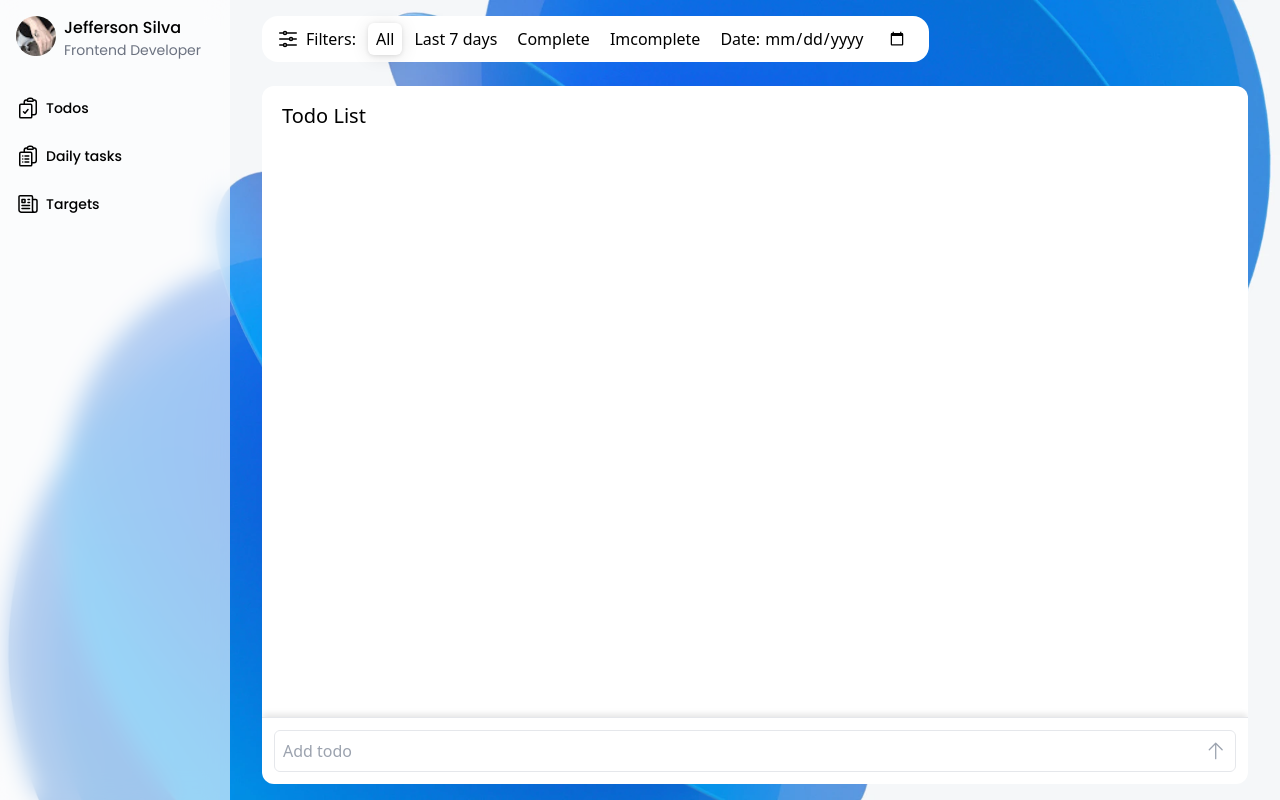
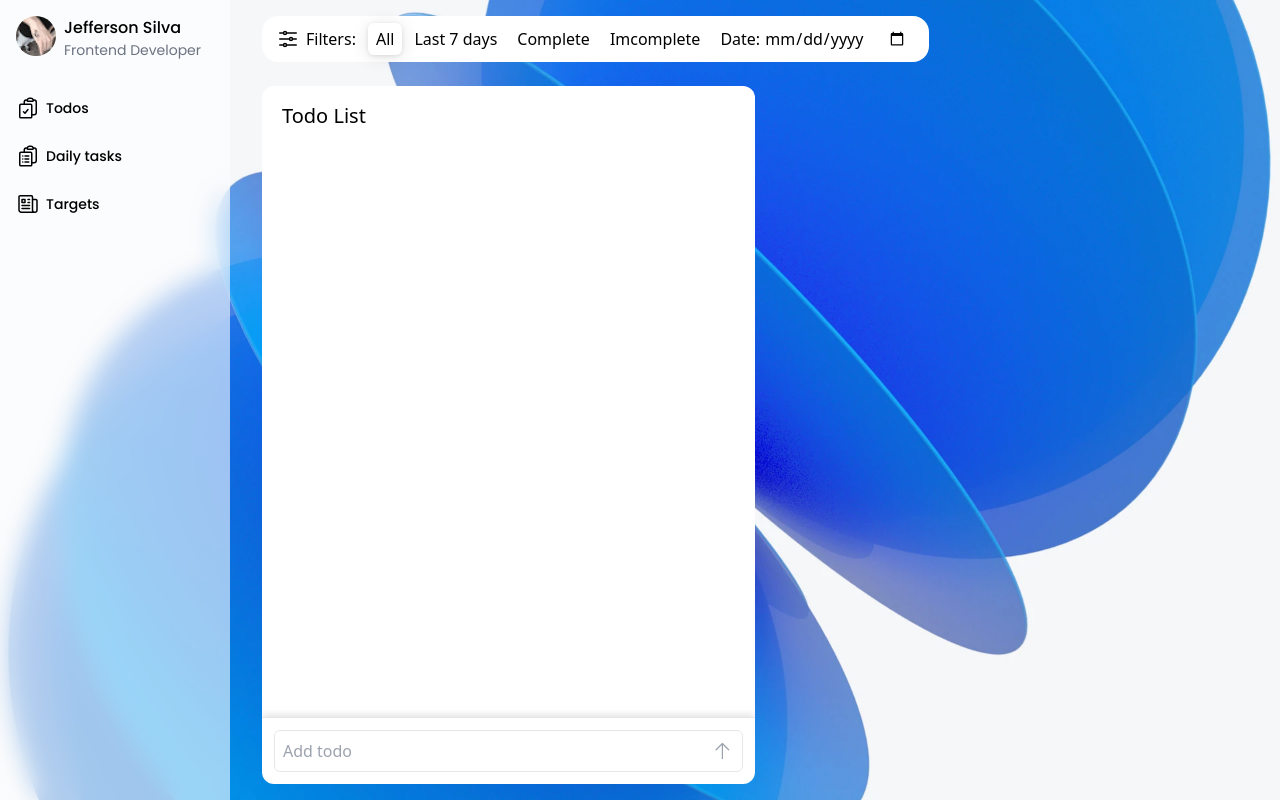
Before and after one commit to SQdeveloper/AnyTask, a React (Vite) app: page /todos in a window 1280 px wide. Built offline with nearby package versions, Linux system fonts and the light colour scheme.

Commit message:
Agregando icono y cambio dirección de la imagen del perfil

```diff
--- a/index.html
+++ b/index.html
@@ -2,12 +2,12 @@
 <html lang="es">
   <head>
     <meta charset="UTF-8" />
-    <link rel="icon" type="image/svg+xml" href="/vite.svg" />
     <meta name="viewport" content="width=device-width, initial-scale=1.0" />
     <title>Any task</title>
     <link rel="preconnect" href="https://fonts.googleapis.com">
     <link rel="preconnect" href="https://fonts.gstatic.com" crossorigin>
     <link href="https://fonts.googleapis.com/css2?family=Poppins:wght@300;400;500;600;700&display=swap" rel="stylesheet">
+    <link rel="icon" href="/to-do-list.png" type="image/png" >
   </head>
   <body>
     <div id="root"></div>
--- a/src/components/SideBar.tsx
+++ b/src/components/SideBar.tsx
@@ -8,7 +8,7 @@ const SideBar = () => {
         <aside className="font-primary">
             <header className="flex gap-2 px-4">
                 <div className="aspect-square w-10 h-fit">
-                    <img className="rounded-full object-cover h-full w-full" src="../../src/assets/images/perfil.jpg" alt="perfil" />
+                    <img className="rounded-full object-cover h-full w-full" src="../../public/perfil.jpg" alt="perfil" />
                 </div>
                 <div>
                     <h3 className="font-medium">Jefferson Silva</h3>
--- a/src/components/icons/TodoIcon.tsx
+++ b/src/components/icons/TodoIcon.tsx
@@ -1,6 +1,6 @@
-const TodoIcon = () => {
+const TodoIcon = ({className}: {className?: string}) => {
     return (
-        <svg xmlns="http://www.w3.org/2000/svg" fill="none" viewBox="0 0 24 24" strokeWidth={1.5} stroke="currentColor" className="size-6">
+        <svg xmlns="http://www.w3.org/2000/svg" fill="none" viewBox="0 0 24 24" strokeWidth={1.5} stroke="currentColor" className={`size-6 ${className}`}>
         <path strokeLinecap="round" strokeLinejoin="round" d="M11.35 3.836c-.065.21-.1.433-.1.664 0 .414.336.75.75.75h4.5a.75.75 0 0 0 .75-.75 2.25 2.25 0 0 0-.1-.664m-5.8 0A2.251 2.251 0 0 1 13.5 2.25H15c1.012 0 1.867.668 2.15 1.586m-5.8 0c-.376.023-.75.05-1.124.08C9.095 4.01 8.25 4.973 8.25 6.108V8.25m8.9-4.414c.376.023.75.05 1.124.08 1.131.094 1.976 1.057 1.976 2.192V16.5A2.25 2.25 0 0 1 18 18.75h-2.25m-7.5-10.5H4.875c-.621 0-1.125.504-1.125 1.125v11.25c0 .621.504 1.125 1.125 1.125h9.75c.621 0 1.125-.504 1.125-1.125V18.75m-7.5-10.5h6.375c.621 0 1.125.504 1.125 1.125v9.375m-8.25-3 1.5 1.5 3-3.75" />
         </svg>
     );
--- a/src/routes/Todos/components/TodoList.tsx
+++ b/src/routes/Todos/components/TodoList.tsx
@@ -50,14 +50,20 @@ const TodoList: React.FC<Props> = ({selectedFilter, indexSelectedTodo, setIndexS
     },[filteredTodos])
 
     return (
-        <div className="flex flex-1 animate-appear-bottom overflow-hidden flex-col justify-between bg-white rounded-xl w-full pt-4">
+        <div className="flex w-[50%] animate-appear-bottom overflow-hidden flex-col justify-between bg-white rounded-xl pt-4">
             <div className="h-full overflow-y-scroll">
                 <h2 className="font-medium text-xl ml-5 mb-3">Todo List</h2>
-                <ul className="flex flex-col gap-2 px-3">
-                {filteredTodos?.map((todo, index)=>(
-                    <CardTodo key={todo.id} todo={todo} index={index} indexSelectedTodo={indexSelectedTodo} setIndexSelectedTodo={setIndexSelectedTodo} setSelectedTodo={setSelectedTodo}/>
-                ))}
-                </ul>
+                {filteredTodos && filteredTodos.length > 0 ?
+                    <ul className="flex flex-col gap-2 px-3">
+                        {filteredTodos.map((todo, index)=>(
+                            <CardTodo key={todo.id} todo={todo} index={index} indexSelectedTodo={indexSelectedTodo} setIndexSelectedTodo={setIndexSelectedTodo} setSelectedTodo={setSelectedTodo}/>
+                        ))}
+                    </ul>
+                    :
+                    <div>
+                        {/* <TodoIcon className={'scale-[200%] ml-24'}/> */}
+                    </div>
+                }
             </div>
             <form onSubmit={handleCreateTodo} className="w-full mt-2 p-3 border-t shadow-top">
                 <div className="content-input flex justify-between w-full outline-none border rounded-md p-2">
```
Also changed, not shown: public/perfil.jpg (renamed from src/assets/images/perfil.jpg), public/to-do-list.png (added), src/routes/Todos/Todos.tsx (line endings or trailing spaces).
